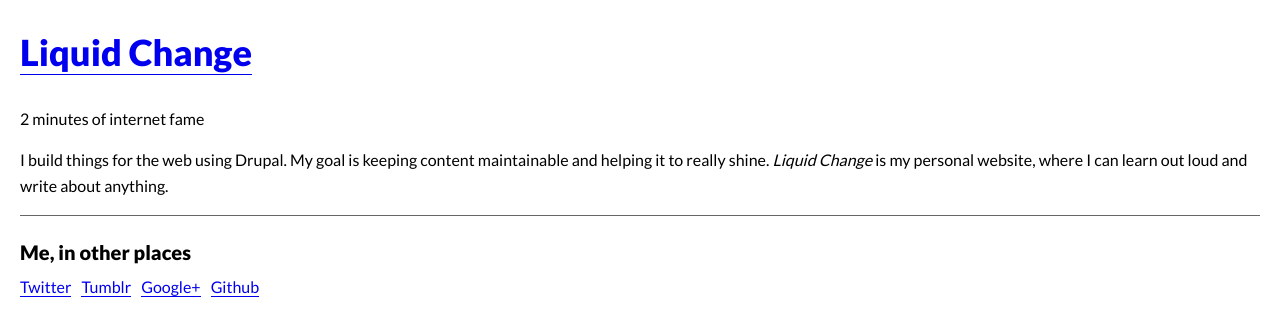
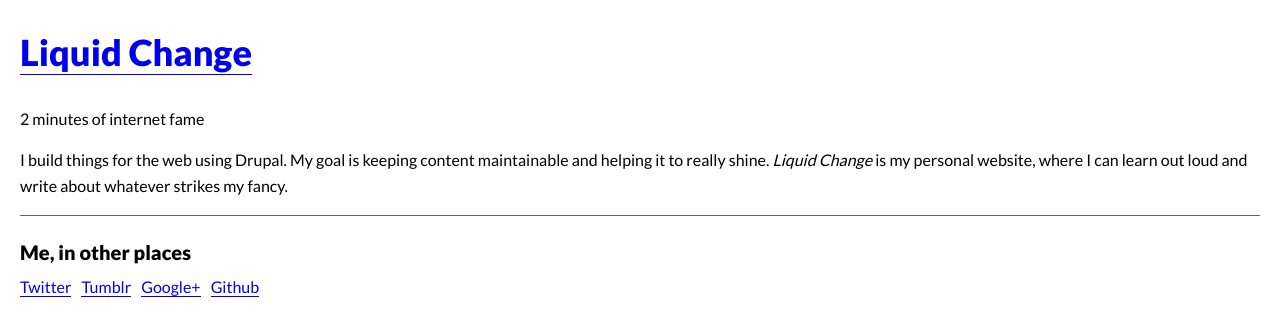
Before and after one commit to liquid06/liquid06.github.io, a Jekyll site: the page built from index.html, in a window 1280 px wide. Shown: the top 336 px of the page. Built offline with Jekyll 4.4.1, drawn with Linux system fonts in a browser that asks for light colours.

Commit message:
I'm still not sure how I want to say that the things I write here can be on any topic.

```diff
--- a/index.html
+++ b/index.html
@@ -4,7 +4,7 @@ title: Liquid Change
 byline: 2 minutes of internet fame
 ---
 
-<p>I build things for the web using Drupal. My goal is keeping content maintainable and helping it to really shine. <em>Liquid Change</em> is my personal website, where I can learn out loud and write about anything.</p>
+<p>I build things for the web using Drupal. My goal is keeping content maintainable and helping it to really shine. <em>Liquid Change</em> is my personal website, where I can learn out loud and write about whatever strikes my fancy.</p>
 
 {% if post %}
   <h2>Things I've written</h2>
```
